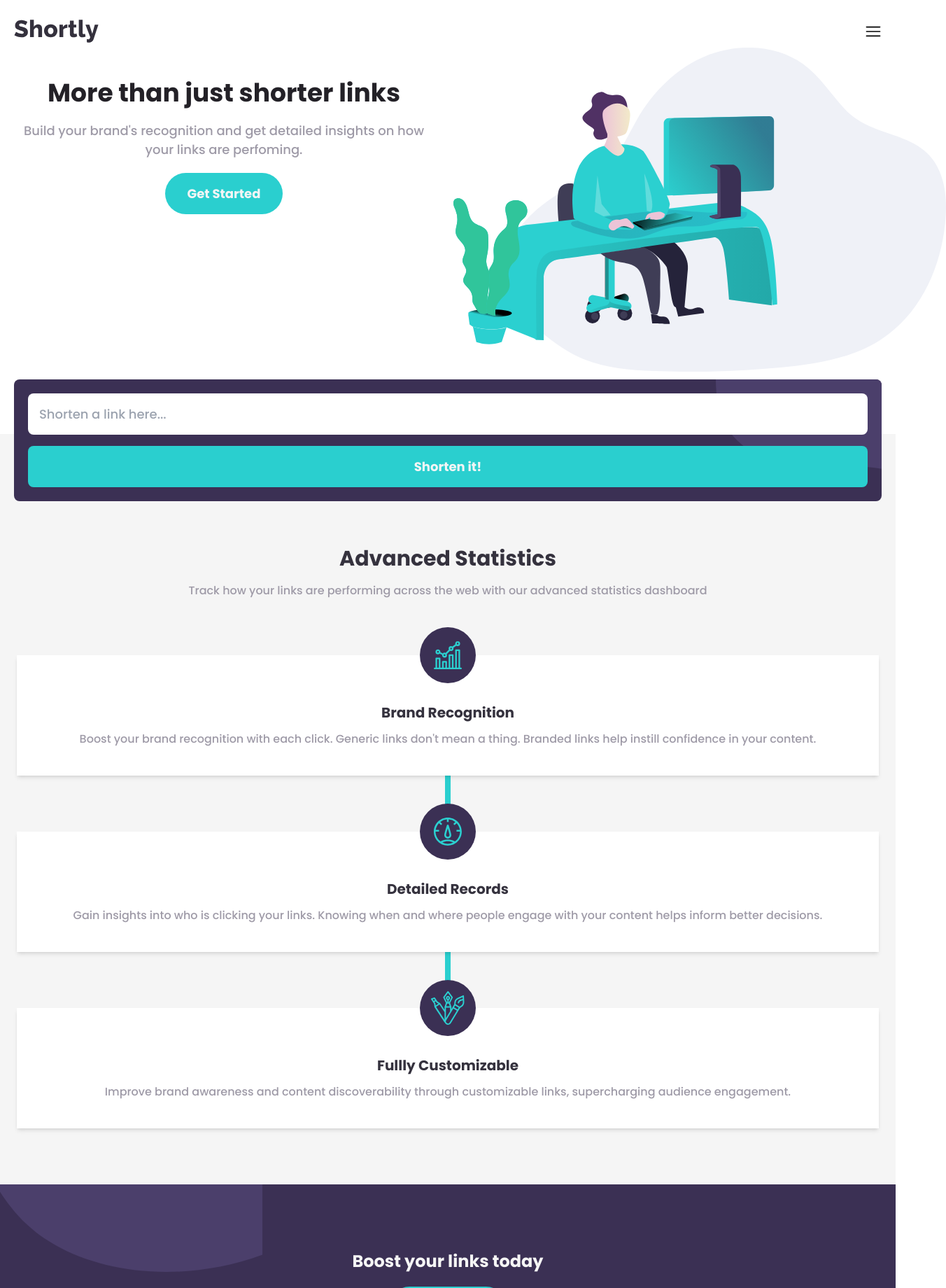
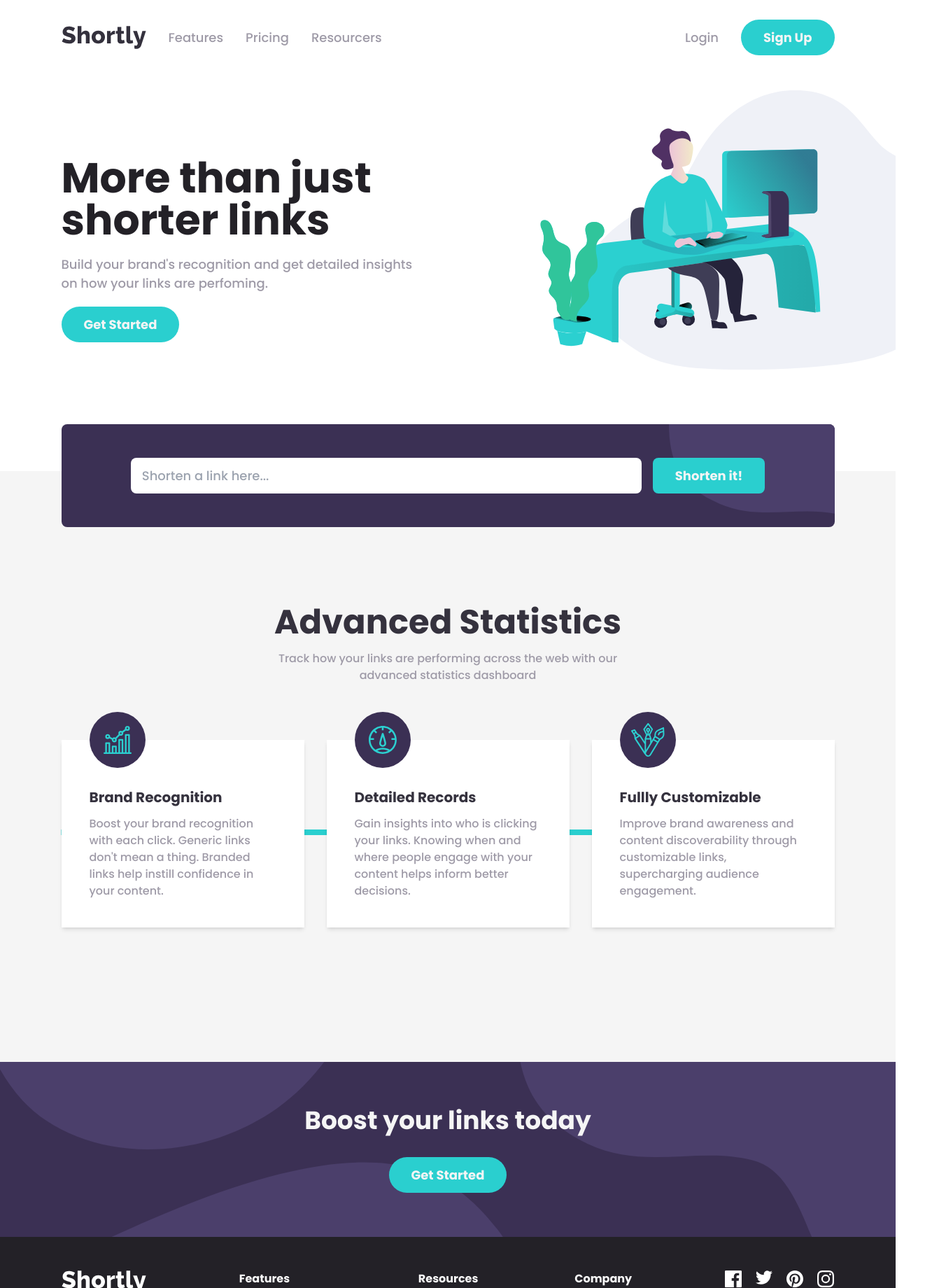
Before and after one commit to emiacerbi/url-shortener, a Next.js app: page / in a window 1280 px wide. Shown: the top 1840 px of the page at 70% size, 1352 px wide, since content can reach past the window. Built offline with nearby package versions, Linux system fonts and the light colour scheme.

Commit message:
desktop layout

```diff
--- a/components/AdvancedStatistics.tsx
+++ b/components/AdvancedStatistics.tsx
@@ -26,25 +26,32 @@ const statistics = [
 
 function AdvancedStatistics() {
   return (
-    <section className="bg-neutral-100 pt-40 py-20 px-6 -mt-24">
+    <section className="bg-neutral-100 py-48 -mt-24 md:-mt-20">
       <Wrapper>
-        <div className="text-center text-base">
-          <h3 className="text-3xl font-semibold text-neutral-800">
-            Advanced Statistics
-          </h3>
-          <p className="text-neutral-400 mt-4">
-            Track how your links are performing across the web with our advanced
-            statistics dashboard
-          </p>
+        <div className="text-base">
+          <div className="max-w-lg mx-auto text-center">
+            <h3 className="text-3xl md:text-5xl font-semibold text-neutral-800">
+              Advanced Statistics
+            </h3>
+            <p className="text-neutral-400 mt-4">
+              Track how your links are performing across the web with our
+              advanced statistics dashboard
+            </p>
+          </div>
 
-          <ul className="grid gap-20 mt-20 relative z-0">
-            <div className="absolute w-2 h-full bg-primary-500 left-1/2 -translate-x-1/2 -z-10" />
-            {statistics.map((obj) => (
+          <ul className="grid gap-20 lg:gap-8 mt-20 relative z-0 justify-center lg:grid-cols-3 text-center md:text-left">
+            <div className="absolute w-2 h-full bg-primary-500 left-1/2 -translate-x-1/2 -z-10 lg:hidden" />
+
+            <div className="absolute w-full h-2 bg-primary-500 top-32 left-1/2 -translate-x-1/2 -z-10 hidden lg:block" />
+
+            {statistics.map((obj, idx) => (
               <li
                 key={obj.id}
-                className="bg-white p-6 pt-14 pb-10 shadow-md grid gap-3"
+                className={`bg-white px-6 md:px-10 pt-14 pb-10 shadow-md grid gap-3 max-w-[350px] translate-y-${(
+                  idx * 10
+                ).toString()}`}
               >
-                <div className="bg-primary-800 rounded-full w-20 h-20 grid place-content-center mx-auto -mt-24">
+                <div className="bg-primary-800 rounded-full w-20 h-20 grid place-content-center mx-auto md:ml-0 -mt-24">
                   <img src={obj.icon} alt={obj.title} />
                 </div>
                 <h3 className="text-neutral-800 font-semibold text-xl">
--- a/components/BoostLinks.tsx
+++ b/components/BoostLinks.tsx
@@ -3,16 +3,26 @@ import Wrapper from './Wrapper'
 
 function BoostLinks() {
   return (
-    <section>
+    <section className="bg-primary-800 relative z-0 ">
+      <img
+        src="/images/bg-boost-mobile.svg"
+        className="absolute -z-10 top-0 left-0 sm:hidden w-full h-full"
+        alt="background image"
+      />
+
+      <img
+        src="/images/bg-boost-desktop.svg"
+        className="absolute -z-10 top-0 left-0 hidden w-full h-full sm:block"
+        alt=""
+      />
       <Wrapper>
-        <div className="bg-primary-800 grid place-content-center gap-5 p-8 text-neutral-100 relative z-0 min-h-[300px]">
-          <img
-            src="/images/bg-boost-mobile.svg"
-            className="absolute -z-10 top-0 left-0"
-            alt=""
-          />
-          <h3 className="text-2xl font-semibold">Boost your links today</h3>
-          <Button rounded="rounded-full">Get Started</Button>
+        <div className="grid place-content-center py-8 h-[300px] md:h-[250px]  text-neutral-100 ">
+          <div className="gap-8 flex flex-col items-center">
+            <h3 className="text-2xl text-center md:text-4xl font-semibold">
+              Boost your links today
+            </h3>
+            <Button rounded="rounded-full">Get Started</Button>
+          </div>
         </div>
       </Wrapper>
     </section>
--- a/components/Button.tsx
+++ b/components/Button.tsx
@@ -7,7 +7,7 @@ type Props = {
 function Button({ children, rounded, width = 'fit' }: Props) {
   return (
     <button
-      className={`bg-primary-500 text-neutral-100 px-8 py-4 font-bold w-fit mx-auto ${rounded} ${width}`}
+      className={`bg-primary-500 text-neutral-100 px-8 py-3 font-bold w-fit ${rounded} ${width}`}
     >
       {children}
     </button>
--- a/components/Footer.tsx
+++ b/components/Footer.tsx
@@ -5,7 +5,7 @@ function Footer() {
   return (
     <footer className="bg-neutral-900 text-neutral-100">
       <Wrapper>
-        <div className="flex flex-col items-center text-center text-base gap-12 text-neutral-300 p-12">
+        <div className="flex flex-col md:flex-row md:justify-between md:text-left md:items-start items-center text-center text-base gap-12 text-neutral-300 py-12">
           <Logo color="white" />
 
           <ul className="grid gap-2">
--- a/components/Header.tsx
+++ b/components/Header.tsx
@@ -10,26 +10,26 @@ function Header() {
   return (
     <header>
       <Wrapper>
-        <div className="flex items-center px-5 py-7">
+        <div className="flex items-center py-7 gap-8">
           <img src="/images/logo.svg" alt="shortly logo" />
 
-          <div className="hidden">
-            <ul>
+          <div className="hidden md:flex w-full gap-8 items-center text-neutral-400">
+            <ul className="flex gap-8">
               <li>Features</li>
               <li>Pricing</li>
               <li>Resourcers</li>
             </ul>
 
-            <Button rounded="rounded-full">Login</Button>
+            <button className="ml-auto">Login</button>
             <Button rounded="rounded-full">Sign Up</Button>
           </div>
 
           <RxHamburgerMenu
-            className="ml-auto text-2xl"
+            className="ml-auto text-2xl md:hidden"
             onClick={() => setIsModalVisible(!isModalVisible)}
           />
 
-          {isModalVisible && <MobileMenu />}
+          <MobileMenu isModalVisible={isModalVisible} />
         </div>
       </Wrapper>
     </header>
--- a/components/MainSection.tsx
+++ b/components/MainSection.tsx
@@ -3,14 +3,14 @@ import Wrapper from './Wrapper'
 
 function MainSection() {
   return (
-    <main>
+    <main className="overflow-hidden">
       <Wrapper>
         <div className="flex flex-col md:flex-row">
-          <div className="text-center order-2 md:order-1 md:w-1/2 px-5 flex flex-col gap-5">
-            <h1 className="text-4xl mt-6 font-bold text-neutral-900">
+          <div className="text-center md:text-left order-2 md:order-1 md:w-1/2 flex flex-col items-center md:items-start md:justify-center gap-5">
+            <h1 className="text-4xl lg:text-6xl mt-14 font-bold text-neutral-900">
               More than just shorter links
             </h1>
-            <p className="text-neutral-400">
+            <p className="text-neutral-400 max-w-lg">
               Build your brand's recognition and get detailed insights on how
               your links are perfoming.
             </p>
@@ -18,8 +18,11 @@ function MainSection() {
             <Button rounded="rounded-full">Get Started</Button>
           </div>
 
-          <div className="order-1 md:order-2 md:w-1/2 scale-110 translate-x-10">
-            <img src="/images/illustration-working.svg" alt="" />
+          <div className="order-1 md:order-2 md:w-1/2 scale-110 translate-x-10 lg:translate-x-40 my-10">
+            <img
+              src="/images/illustration-working.svg"
+              alt="person working with a desktop computer"
+            />
           </div>
         </div>
       </Wrapper>
--- a/components/MobileMenu.tsx
+++ b/components/MobileMenu.tsx
@@ -1,16 +1,23 @@
 import Button from './Button'
 
-function MobileMenu() {
+function MobileMenu({ isModalVisible }: { isModalVisible: boolean }) {
+  const isHidden = isModalVisible ? 'scale-100' : 'scale-0'
   return (
-    <section className="absolute rounded-lg bg-primary-800 left-1/2 -translate-x-1/2 top-20 w-11/12">
-      <ul>
+    <section
+      className={`absolute z-20 rounded-lg p-6 flex flex-col gap-6 max-w-md md:hidden text-neutral-100 bg-primary-800 left-1/2 -translate-x-1/2 top-20 w-11/12 duration-200 transition-transform ${isHidden}`}
+    >
+      <ul className="flex flex-col text-center gap-4">
         <li>Features</li>
         <li>Pricing</li>
         <li>Resources</li>
       </ul>
 
+      <div className="h-[1px] w-full bg-neutral-100 opacity-20" />
+
       <button>Login</button>
-      <Button>Sign Up</Button>
+      <Button rounded="rounded-full" width="w-full">
+        Sign Up
+      </Button>
     </section>
   )
 }
--- a/components/Shortener.tsx
+++ b/components/Shortener.tsx
@@ -3,19 +3,19 @@ import Wrapper from './Wrapper'
 
 function Shortener() {
   return (
-    <section>
-      <Wrapper padding="px-5">
-        <div className="bg-primary-800 rounded-lg overflow-hidden mt-8 p-5 gap-4 flex flex-col justify-center relative z-0">
+    <section className="pt-14">
+      <Wrapper>
+        <div className="bg-primary-800 rounded-lg md:flex-row overflow-hidden  p-5 md:p-12 gap-4 flex flex-col justify-center relative z-0">
           <img
             src="/images/bg-shorten-mobile.svg"
             className="absolute top-0 right-0 -z-10"
             alt=""
           />
           <input
-            className="py-4 px-4 rounded-lg"
+            className="py-3 px-4 rounded-lg max-w-[730px] w-full"
             placeholder="Shorten a link here..."
           />
-          <Button rounded="rounded-lg" width="w-full">
+          <Button rounded="rounded-lg" width="w-full min-w-fit md:w-fit">
             Shorten it!
           </Button>
         </div>
--- a/components/Wrapper.tsx
+++ b/components/Wrapper.tsx
@@ -6,7 +6,13 @@ type Props = {
 }
 
 function Wrapper({ children, padding }: Props) {
-  return <div className={`max-w-screen-xl mx-auto ${padding}`}>{children}</div>
+  return (
+    <div
+      className={`max-w-screen-lg mx-auto px-6 md:px-8 lg:px-10 xl:px-0 ${padding}`}
+    >
+      {children}
+    </div>
+  )
 }
 
 export default Wrapper
--- a/tailwind.config.js
+++ b/tailwind.config.js
@@ -21,6 +21,9 @@ module.exports = {
       fontFamily: {
         primary: 'Poppins, sans-serif',
       },
+      maxWidth: {
+        'screen-lg': '1105px',
+      },
     },
   },
   plugins: [],
```
